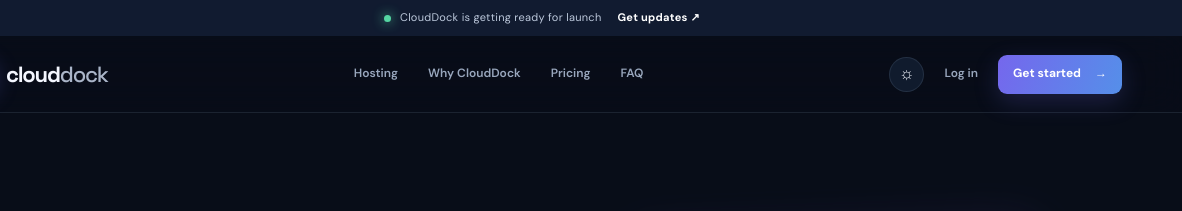
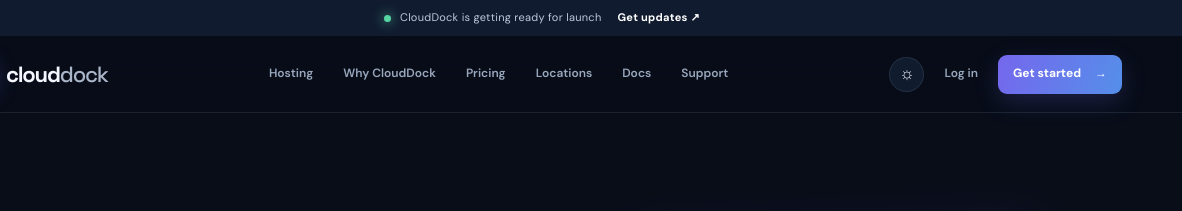
Before and after one commit to GlitchyBoy-YT/CloudDock, a plain HTML site: page index.html in a window 1280 px wide. Shown: the top 211 px of the page, 98-1280 px from the left. Drawn offline with Linux system fonts and the light colour scheme.

Commit message:
Link homepage to CloudDock site sections

```diff
--- a/index.html
+++ b/index.html
@@ -19,7 +19,7 @@
       <a class="brand" href="#" aria-label="CloudDock home"><span class="brand-mark"><svg viewBox="0 0 40 40" aria-hidden="true"><path d="M11 27.5h18.2a6.8 6.8 0 0 0 .7-13.6A10.2 10.2 0 0 0 10.2 17a5.3 5.3 0 0 0 .8 10.5Z"/><path d="M15 22.5h10M20 17.5v10"/></svg></span><span>cloud<span class="brand-light">dock</span></span></a>
       <button class="mobile-menu" aria-label="Toggle navigation" aria-expanded="false"><span></span><span></span></button>
       <div class="nav-links">
-        <a href="#hosting">Hosting</a><a href="#features">Why CloudDock</a><a href="#pricing">Pricing</a><a href="#faq">FAQ</a>
+        <a href="products.html">Hosting</a><a href="#features">Why CloudDock</a><a href="pricing.html">Pricing</a><a href="locations.html">Locations</a><a href="docs.html">Docs</a><a href="support.html">Support</a>
       </div>
       <div class="nav-actions"><button class="theme-toggle" aria-label="Switch color theme"><span class="theme-icon">☼</span></button><a class="nav-login" href="#account">Log in</a><a class="button button-small button-primary" href="#pricing">Get started <span>→</span></a></div>
     </nav>
@@ -67,7 +67,7 @@
     <section class="cta-section" id="newsletter"><div class="container cta-inner"><div><div class="eyebrow"><span class="eyebrow-line"></span> Be there from day one</div><h2>Something good<br>is <span class="gradient-text">coming online.</span></h2><p>Follow the project and keep an eye out for launch news, product updates, and early previews.</p></div><div class="cta-actions"><a class="button button-primary" href="https://github.com/GlitchyBoy-YT/CloudDock" target="_blank" rel="noreferrer">Follow development <span>↗</span></a><a class="button button-ghost" href="mailto:hello@clouddock.host">Contact the team</a><small>CloudDock is currently in development. Features shown are planned concepts, not a live service guarantee.</small></div></div></section>
     <section class="section container faq-section" id="faq"><div class="section-heading"><div><div class="eyebrow"><span class="eyebrow-line"></span> A few answers</div><h2>Good questions.<br><span class="muted-heading">Straight answers.</span></h2></div><p>Have another question? Reach out and we'll point you in the right direction.</p></div><div class="faq-list"><details><summary>Is CloudDock available right now?<span>+</span></summary><p>CloudDock is currently in development. This website is an early public preview; purchasing and service provisioning are not available yet.</p></details><details><summary>What kinds of hosting are planned?<span>+</span></summary><p>The planned categories include Minecraft, other game servers, Discord bots, websites, virtual private servers, and databases.</p></details><details><summary>Can I manage all my services in one place?<span>+</span></summary><p>A unified control panel is part of the product direction. Its features and supported integrations will be announced as development progresses.</p></details><details><summary>Where can I follow development?<span>+</span></summary><p>Visit the CloudDock GitHub repository to follow changes, report issues, and see what is being worked on.</p></details></div></section>
   </main>
-  <footer class="site-footer" id="account"><div class="container"><div class="footer-top"><a class="brand" href="#"><span class="brand-mark"><svg viewBox="0 0 40 40" aria-hidden="true"><path d="M11 27.5h18.2a6.8 6.8 0 0 0 .7-13.6A10.2 10.2 0 0 0 10.2 17a5.3 5.3 0 0 0 .8 10.5Z"/><path d="M15 22.5h10M20 17.5v10"/></svg></span><span>cloud<span class="brand-light">dock</span></span></a><p>Make room for what you're building.</p><div class="footer-nav"><a href="products.html">Products</a><a href="pricing.html">Pricing</a><a href="locations.html">Locations</a><a href="status.html">Status</a><a href="docs.html">Docs</a><a href="support.html">Support</a><a href="terms.html">Terms</a><a href="privacy.html">Privacy</a></div><a class="back-top" href="#">Back to top ↑</a></div><div class="footer-bottom"><span>© <span id="year"></span> CloudDock. All rights reserved.</span><div><a href="https://github.com/GlitchyBoy-YT/CloudDock" target="_blank" rel="noreferrer">GitHub</a><a href="mailto:hello@clouddock.host">Contact</a><a href="#faq">FAQ</a></div><span class="footer-status"><i></i> In development</span></div></div></footer>
+  <footer class="site-footer" id="account"><div class="container"><div class="footer-top"><a class="brand" href="#"><span class="brand-mark"><svg viewBox="0 0 40 40" aria-hidden="true"><path d="M11 27.5h18.2a6.8 6.8 0 0 0 .7-13.6A10.2 10.2 0 0 0 10.2 17a5.3 5.3 0 0 0 .8 10.5Z"/><path d="M15 22.5h10M20 17.5v10"/></svg></span><span>cloud<span class="brand-light">dock</span></span></a><p>Make room for what you're building.</p><div class="footer-nav"><a href="products.html">Products</a><a href="pricing.html">Pricing</a><a href="locations.html">Locations</a><a href="status.html">Status</a><a href="docs.html">Docs</a><a href="support.html">Support</a><a href="terms.html">Terms</a><a href="privacy.html">Privacy</a></div><div class="footer-nav"><a href="products.html">Products</a><a href="pricing.html">Pricing</a><a href="locations.html">Locations</a><a href="status.html">Status</a><a href="docs.html">Docs</a><a href="support.html">Support</a><a href="terms.html">Terms</a><a href="privacy.html">Privacy</a></div><a class="back-top" href="#">Back to top ↑</a></div><div class="footer-bottom"><span>© <span id="year"></span> CloudDock. All rights reserved.</span><div><a href="https://github.com/GlitchyBoy-YT/CloudDock" target="_blank" rel="noreferrer">GitHub</a><a href="mailto:hello@clouddock.host">Contact</a><a href="#faq">FAQ</a></div><span class="footer-status"><i></i> In development</span></div></div></footer>
   <script src="assets/js/main.js"></script>
 </body>
 </html>
```
